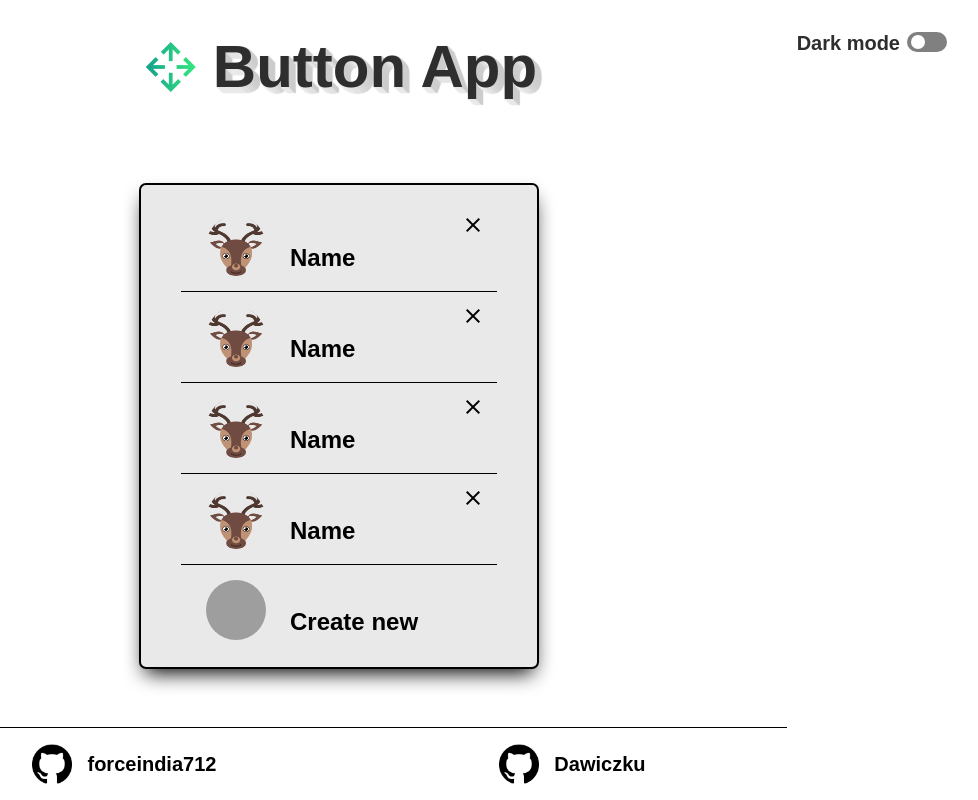
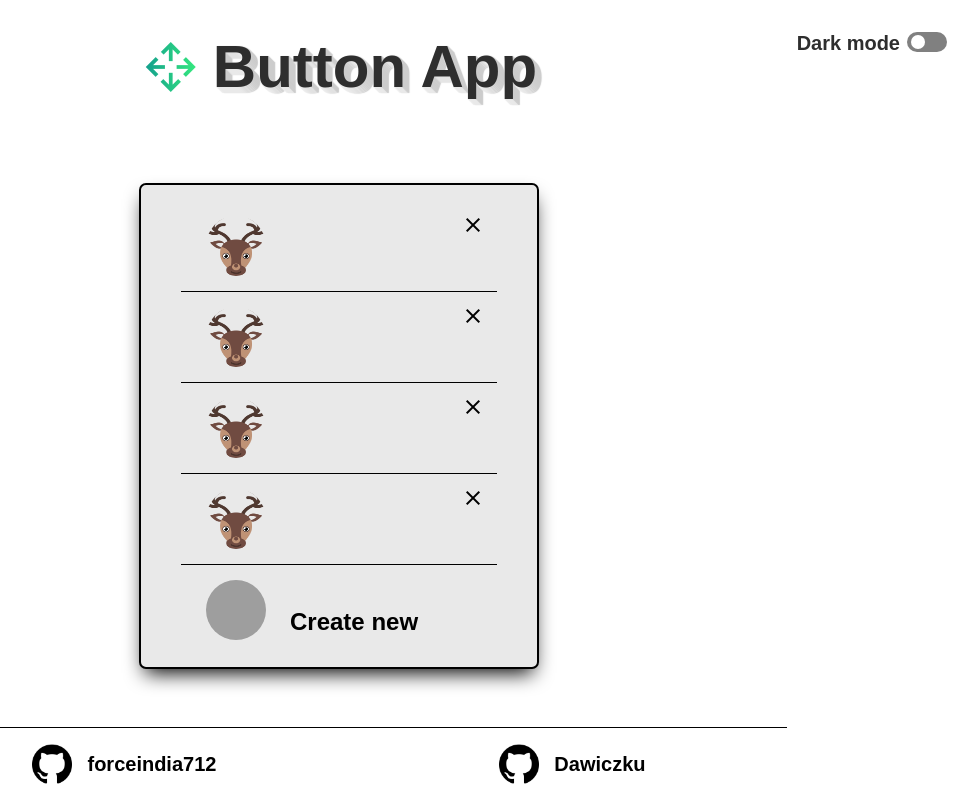
Before and after one commit to Dawiczku/buttonapp-frontend, a React (Create React App) app in the folder button/: page / in a window 1280 px wide. Shown: the whole page, without its empty margins (301-1279 px from the left). Built offline with nearby package versions, Linux system fonts and the light colour scheme; grey boxes are pictures that could not be loaded; a web font is replaced by a local one.

Commit message:
Fix the display of button to delete account from list

```diff
--- a/button/src/components/Account.js
+++ b/button/src/components/Account.js
@@ -1,8 +1,9 @@
 import React from "react";
+import DeleteAccButton from "./DeleteAccButton";
 
 // This component represents a single account placed in AccountList.
 
-export default function Account() {
+export default function Account(account) {
   return (
     <div className="account-container">
       <img
@@ -10,7 +11,8 @@ export default function Account() {
         className="avatar normal"
         alt="avatar"
       ></img>
-      <p>Name</p>
+      <p>{account.nickname}</p>
+      <DeleteAccButton />
     </div>
   );
 }
--- a/button/src/components/AccountContainer.js
+++ b/button/src/components/AccountContainer.js
@@ -1,7 +1,6 @@
 import React from "react";
 import { Link } from "react-router-dom";
 import Account from "./Account";
-import DeleteAccButton from "./DeleteAccButton";
 import NewAccount from "./NewAccount";
 
 export default function AccountContainer(account) {
@@ -13,10 +12,9 @@ export default function AccountContainer(account) {
         </Link>
       ) : (
         <Link to="choose-lobby" className="link">
-          <Account />
+          <Account nickname={account.nickname} />
         </Link>
       )}
-      <DeleteAccButton />
     </>
   );
 }
--- a/button/src/components/NewAccount.js
+++ b/button/src/components/NewAccount.js
@@ -11,9 +11,6 @@ export default function NewAccount() {
         alt="new-acc-icon"
       ></img>
       <p>Create new</p>
-      <button className="close">
-        <span className="material-symbols-outlined">close</span>
-      </button>
     </div>
   );
 }
--- a/button/src/styles/_accountList.scss
+++ b/button/src/styles/_accountList.scss
@@ -57,9 +57,6 @@
 
     li:last-child {
       border-bottom: none;
-      .close {
-        display: none;
-      }
     }
 
     li:hover {
```
